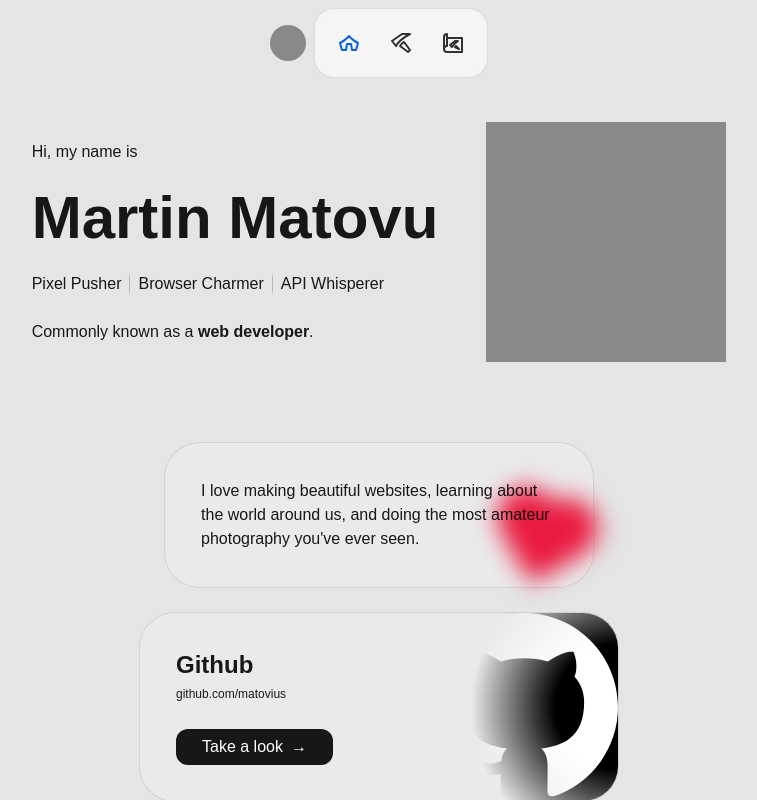
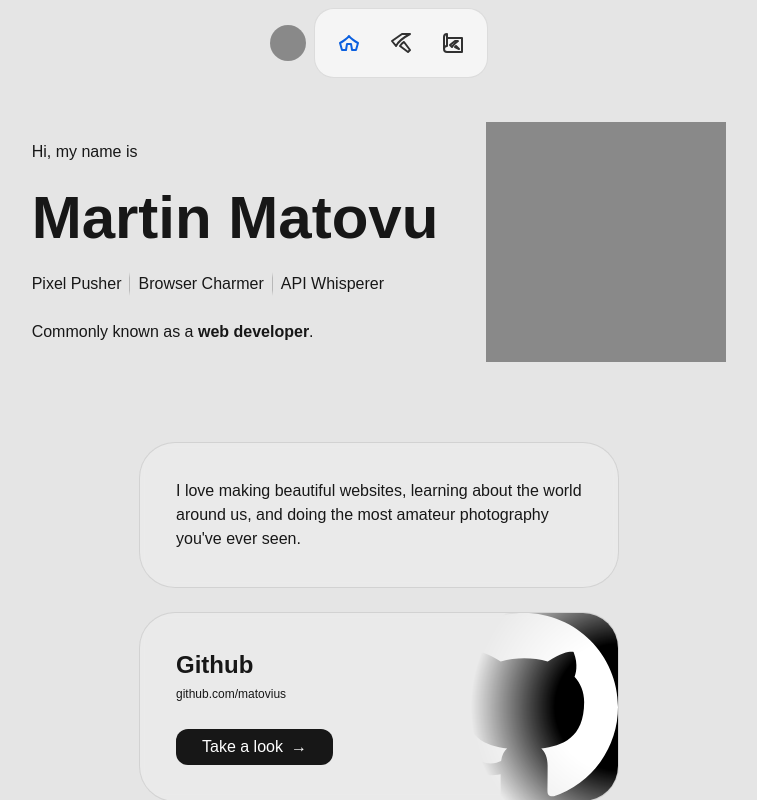
Before and after one commit to matovius/martin, a SvelteKit app: page / in a window 1280 px wide. Shown: the whole page, without its empty margins (261-1018 px from the left). Built offline with nearby package versions, Linux system fonts and the light colour scheme.

Commit message:
Remove heart CSS art

```diff
--- a/src/routes/+page.svelte
+++ b/src/routes/+page.svelte
@@ -27,12 +27,11 @@
 			<div class="profile-image" />
 		</div>
 		<div class="about">
-			<article class="card">
+			<article class="card personal-blurb">
 				<p class="p1">
 					I love making beautiful websites, learning about the world around us, and doing the most
 					amateur photography you've ever seen.
 				</p>
-				<div class="heart" />
 			</article>
 			<div class="socials">
 				<article class="card github">
@@ -161,10 +160,6 @@
 		justify-content: start;
 		align-items: center;
 		gap: 1.5rem /* 24px */;
-
-		& p.p1 {
-			max-width: 40ch;
-		}
 	}
 
 	.card {
@@ -174,9 +169,18 @@
 		position: relative;
 	}
 
+	.personal-blurb {
+		width: 100%;
+		max-width: 30rem /* 480px */;
+		display: flex;
+		justify-content: center;
+		align-items: center;
+		gap: 36px;
+	}
+
 	.socials {
 		width: 100%;
-		max-width: 480px;
+		max-width: 30rem /* 480px */;
 		display: flex;
 		flex-direction: column;
 		justify-content: center;
@@ -278,18 +282,15 @@
 		}
 	}
 
+	/*
 	.heart {
-		width: 60px;
+		width: 100%;
 		aspect-ratio: 1;
 		border-radius: 8px;
 		background: hsl(349, 83%, 51%);
-		filter: blur(12px);
-		position: absolute;
-		bottom: 10%;
-		right: 5%;
-		transform: rotate(-30deg) scale(100%);
-		/*animation: heartbeat 0.8s linear infinite;*/
-		z-index: -1;
+		transform: rotate(-45deg) scale(100%);
+		transform-origin: center;
+		animation: heartbeat 0.8s linear infinite;
 
 		&::before {
 			content: '';
@@ -328,4 +329,5 @@
 			transform: rotate(-30deg) scale(110%);
 		}
 	}
+	*/
 </style>
```
